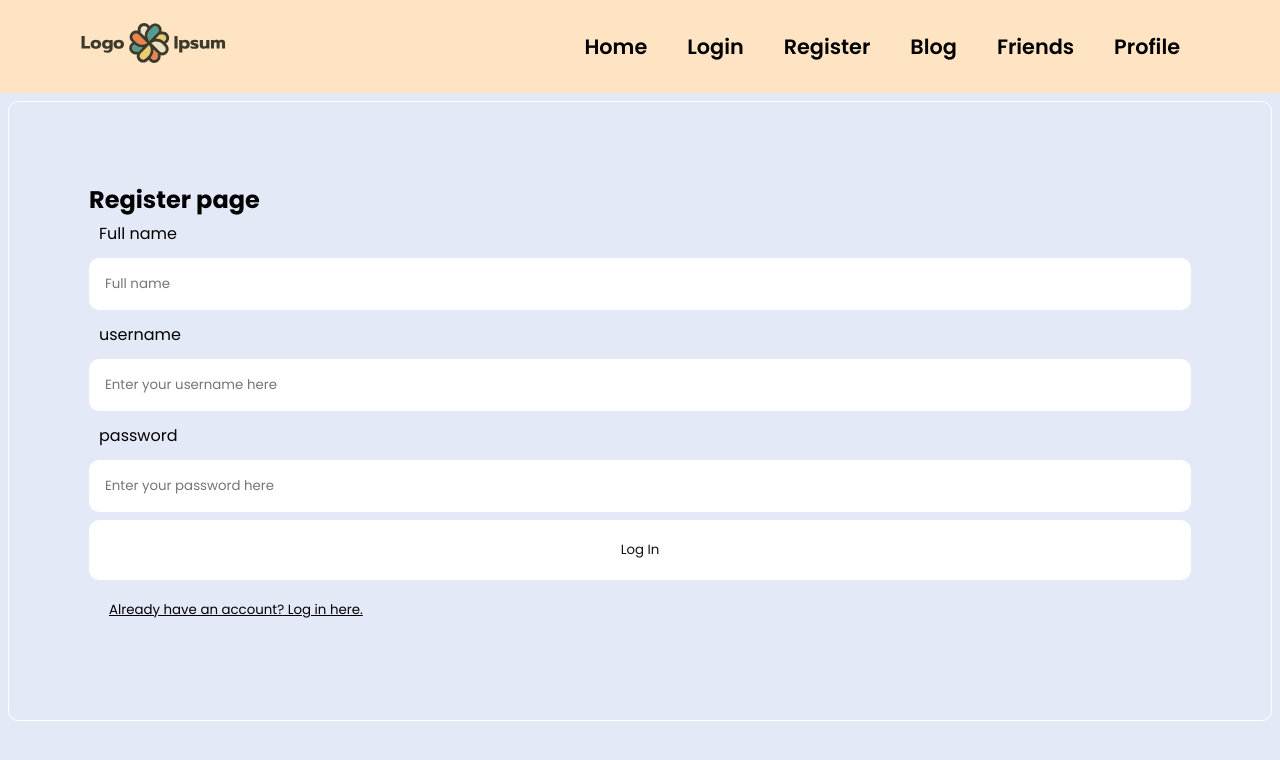
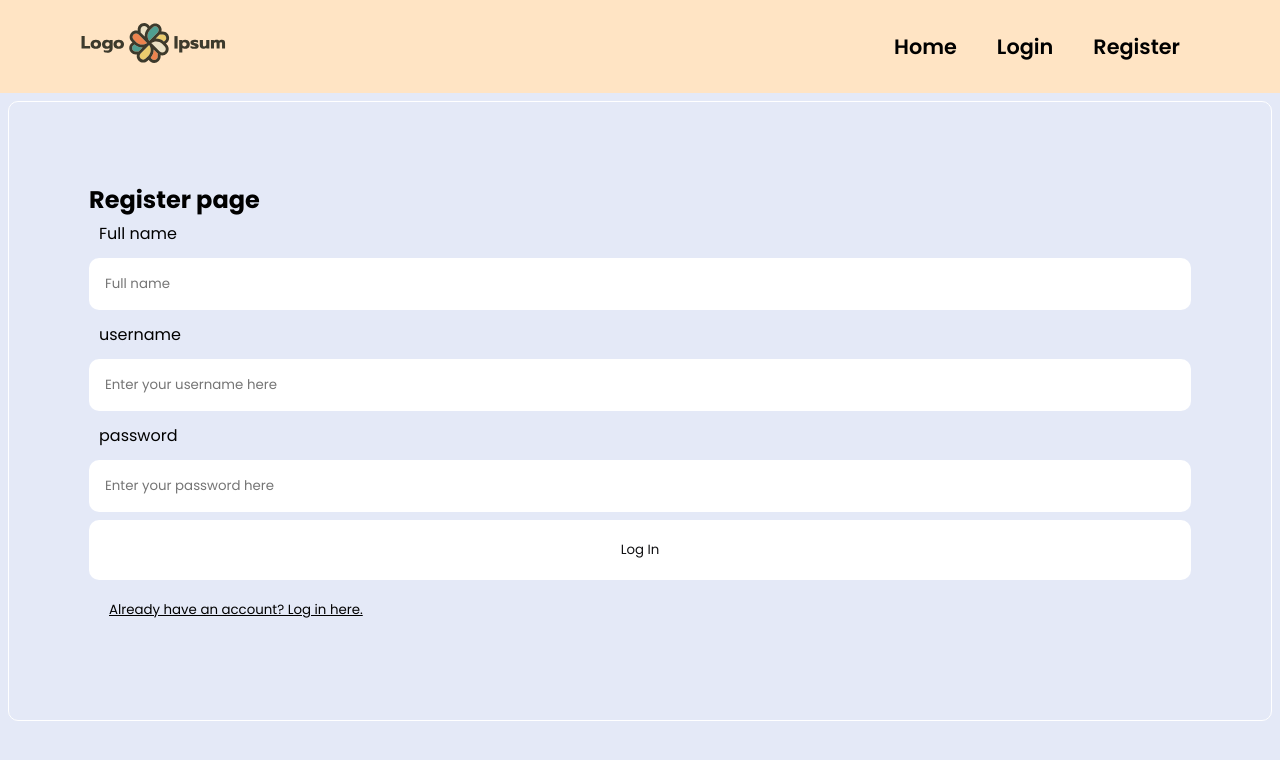
Before and after one commit to Bolimul/Project-Management, a React (Create React App) app in the folder website-react/: page /register in a window 1280 px wide. Shown: the top 760 px of the page. Built offline with nearby package versions, Linux system fonts and the light colour scheme.

Commit message:
deleted from navbar before login

```diff
--- a/website-react/src/Navbar.js
+++ b/website-react/src/Navbar.js
@@ -147,15 +147,6 @@ class Navbar extends Component {
                 <li>
                   <Link to="/register">Register</Link>
                 </li>
-                <li>
-                  <Link to="/Blog">Blog</Link>
-                </li>
-                <li>
-                  <Link to="/Friends">Friends</Link>
-                </li>
-                <li>
-                  <Link to="/Profile">Profile</Link>
-                </li>
               </ul>
             </div>
             <div id="mobile" onClick={this.handleClick}>
```
